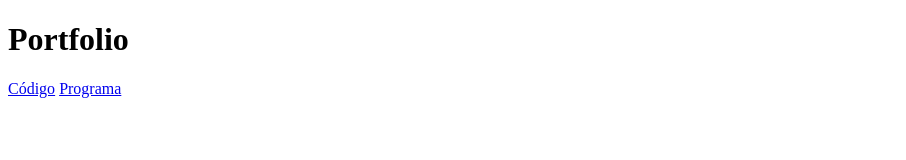
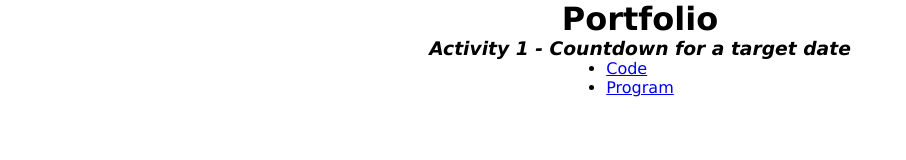
Before and after one commit to fernandoflores1/Portfolio, a plain HTML site: page index.html in a window 1280 px wide. Shown: the whole page, without its empty margins (0-906 px from the left). Drawn offline with Linux system fonts and the light colour scheme.

Commit message:
new html and css

```diff
--- a/index.html
+++ b/index.html
@@ -1,14 +1,26 @@
 <!DOCTYPE html>
 <html lang=es>
+
 <head>
   <meta charset=UTF-8 />
   <meta name='viewport content=width=device-width, initial-scale=1.0' />
   <script src=./src/js/script.js defer></script>
+  <link rel="stylesheet" href="./src/css/style.css">
   <title>Portfolio</title>
 </head>
+
 <body>
   <h1>Portfolio</h1>
-    <a href="https://github.com/fernandoflores1/Tarea1">C&oacute;digo</a>
-    <a href="https://fernandoflores1.github.io/Tarea1/">Programa</a>
+
+
+  <div class="act">
+    <h3>Activity 1 - Countdown for a target date</h3>
+    <ul>
+      <li><a href="https://github.com/fernandoflores1/Tarea1">Code</a></li>
+      <li><a href="https://fernandoflores1.github.io/Tarea1/">Program</a> </li>
+    </ul>
+  </div>
+
 </body>
+
 </html>
--- a/src/css/style.css
+++ b/src/css/style.css
@@ -0,0 +1,24 @@
+*{
+    margin: 0;
+    padding: 0;
+    box-sizing: border-box;
+}
+
+body{
+    font-family: Verdana;
+}
+
+h1{
+    text-align: center;
+}
+
+h3{
+    font-style: italic;
+}
+
+.act{
+    display: flex;
+    flex-direction: column;
+    justify-content: center;
+    align-items: center;
+}
```
Lines whose indentation alone changed are shown as unchanged.
